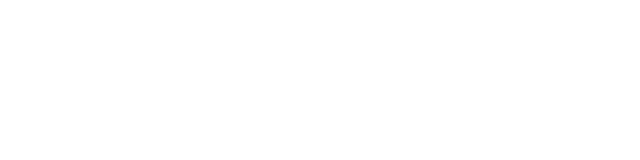
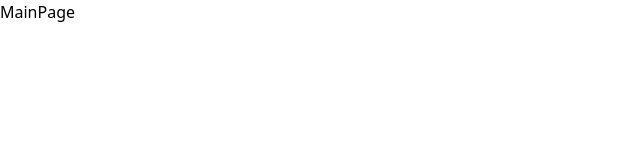
Before and after one commit to AkritiGhosh/Pizza-Palace, a React (Vite) app: page / in a window 1280 px wide. Shown: the top 160 px of the page, without its empty margins (0-640 px from the left). Built offline with nearby package versions, Linux system fonts and the light colour scheme.

Commit message:
setup routes in App.tsx

```diff
--- a/src/App.tsx
+++ b/src/App.tsx
@@ -1,9 +1,30 @@
+import { createBrowserRouter, RouterProvider } from "react-router-dom";
+import { checkAuth } from "./lib/core";
+import MainPage from "./page/user/MainPage";
+import ComingSoon from "./page/user/ComingSoon";
+import PageNotFound from "./page/user/404";
+
 function App() {
+  type RouteType = {
+    path: string;
+    element: JSX.Element;
+    loader?: any;
+    action?: any;
+  };
 
-  return (
-    <>
-    </>
-  )
+  const privateRoutes: RouteType[] = [
+    { path: "/", element: <MainPage /> },
+    { path: "*", element: <PageNotFound /> },
+  ];
+  const publicRoutes: RouteType[] = [
+    { path: "/", element: <ComingSoon /> },
+    { path: "*", element: <PageNotFound /> },
+  ];
+
+  const router = createBrowserRouter(
+    checkAuth() ? privateRoutes : publicRoutes
+  );
+  return <RouterProvider router={router} />;
 }
 
-export default App
+export default App;
```
